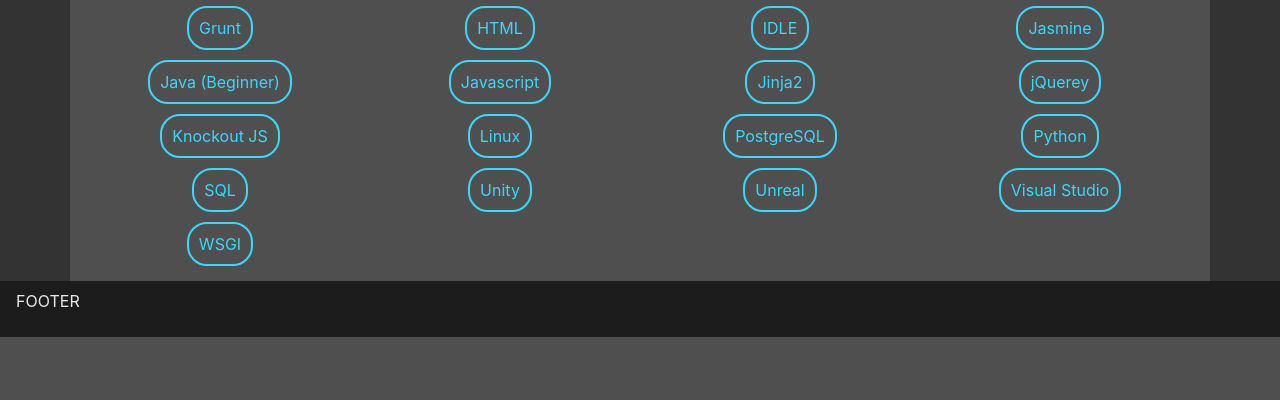
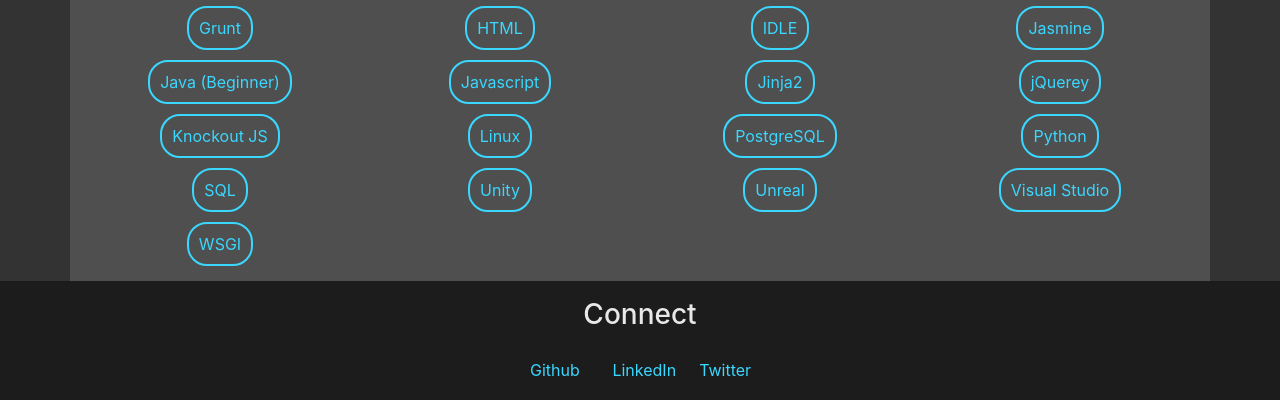
Before and after one commit to Zayah117/my-portfolio, a Flask app: page / in a window 1280 px wide. Shown: the part 1142-1542 px from the top of the page. Before the commit the page ends 1479 px from the top, so only its background shows below. Run offline with Flask 2, Linux system fonts and the light colour scheme; some libraries are stand-ins or nearby versions.

Commit message:
Footer content

```diff
--- a/data.json
+++ b/data.json
@@ -4,11 +4,9 @@
 		"role": "Software Developer",
 		"contact": [
 			{
-				"email": "isaiah.baker@simpledove.com",
 				"github": "https://github.com/Zayah117",
 				"linkedin": "https://www.linkedin.com/in/isaiahbaker/",
-				"twitter": "https://twitter.com/Zayah117",
-				"website": "WEBSITE"
+				"twitter": "https://twitter.com/Zayah117"
 			}
 
 		],
--- a/static/styles.css
+++ b/static/styles.css
@@ -19,7 +19,13 @@ header div {
 footer {
 	background-color: #1c1c1c;
 	color: #e8e8e8;
+	text-align: center;
 	/*height: 60px;*/
+}
+
+footer .row {
+	float: none;
+	margin: 0 auto;
 }
 
 a, a:visited {
--- a/templates/front.html
+++ b/templates/front.html
@@ -76,7 +76,20 @@
 			</div>
 		</div>
 		<footer class="navbar navbar-fixed-bottom">
-			<p>FOOTER</p>
+			<div class="row">
+				<h3>Connect</h3>
+			</div>
+			<div class="row">
+				<div class="col-md-4">
+					<a href="{{ data['bio']['contact'][0]['github'] }}">Github</a>
+				</div>
+				<div class="col-md-4">
+					<a href="{{ data['bio']['contact'][0]['linkedin'] }}">LinkedIn</a>
+				</div>
+				<div class="col-md-4">
+					<a href="{{ data['bio']['contact'][0]['twitter'] }}">Twitter</a>
+				</div>
+			</div>
 		</footer>
 	</body>
 </html>
```
